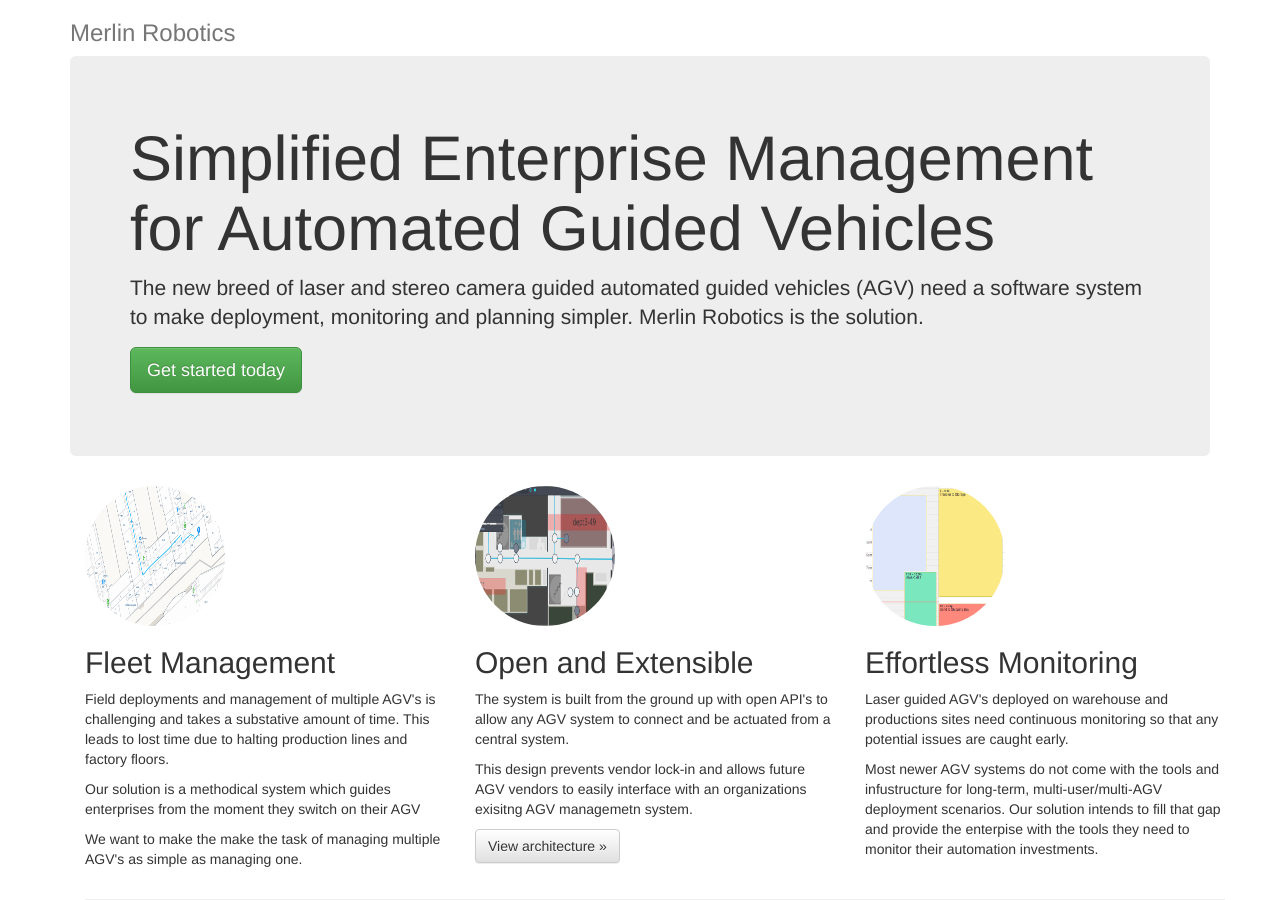
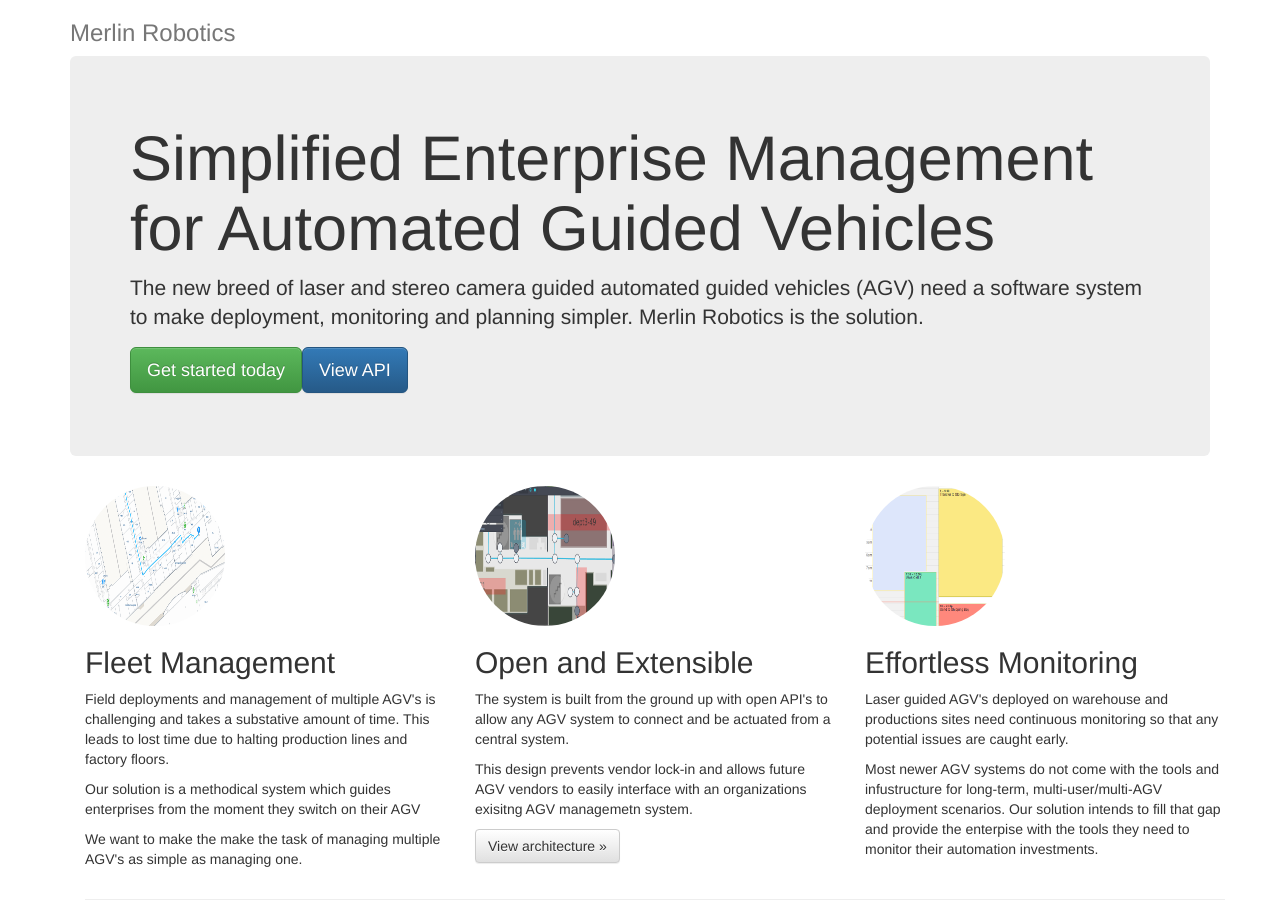
Before and after one commit to virajranjankumar/merlin, a Jekyll site: the page built from index.html, in a window 1280 px wide and 900 px high. Built offline with Jekyll 4.4.1, drawn with Linux system fonts in a browser that asks for light colours; nearby versions of some CDN libraries.

Commit message:
Add API Button on jumbotron

```diff
--- a/index.html
+++ b/index.html
@@ -11,7 +11,7 @@
 <div class="jumbotron">
   <h1>Simplified Enterprise Management for Automated Guided Vehicles</h1>
   <p class="lead">The new breed of laser and stereo camera guided automated guided vehicles (AGV) need a software system to make deployment, monitoring and planning simpler. {{site.company}} is the solution.</p>
-  <p><a class="btn btn-lg btn-success" href="http://goo.gl/forms/zqfFh4pEC6eyWTum2" role="button">Get started today</a></p>
+  <p><a class="btn btn-lg btn-success" href="http://goo.gl/forms/zqfFh4pEC6eyWTum2" role="button">Get started today</a><a class="btn btn-lg btn-primary" href="{{ site.baseurl }}/api" role="button">View API</a></p>
 </div>
 
 <div class="container marketing">
```
